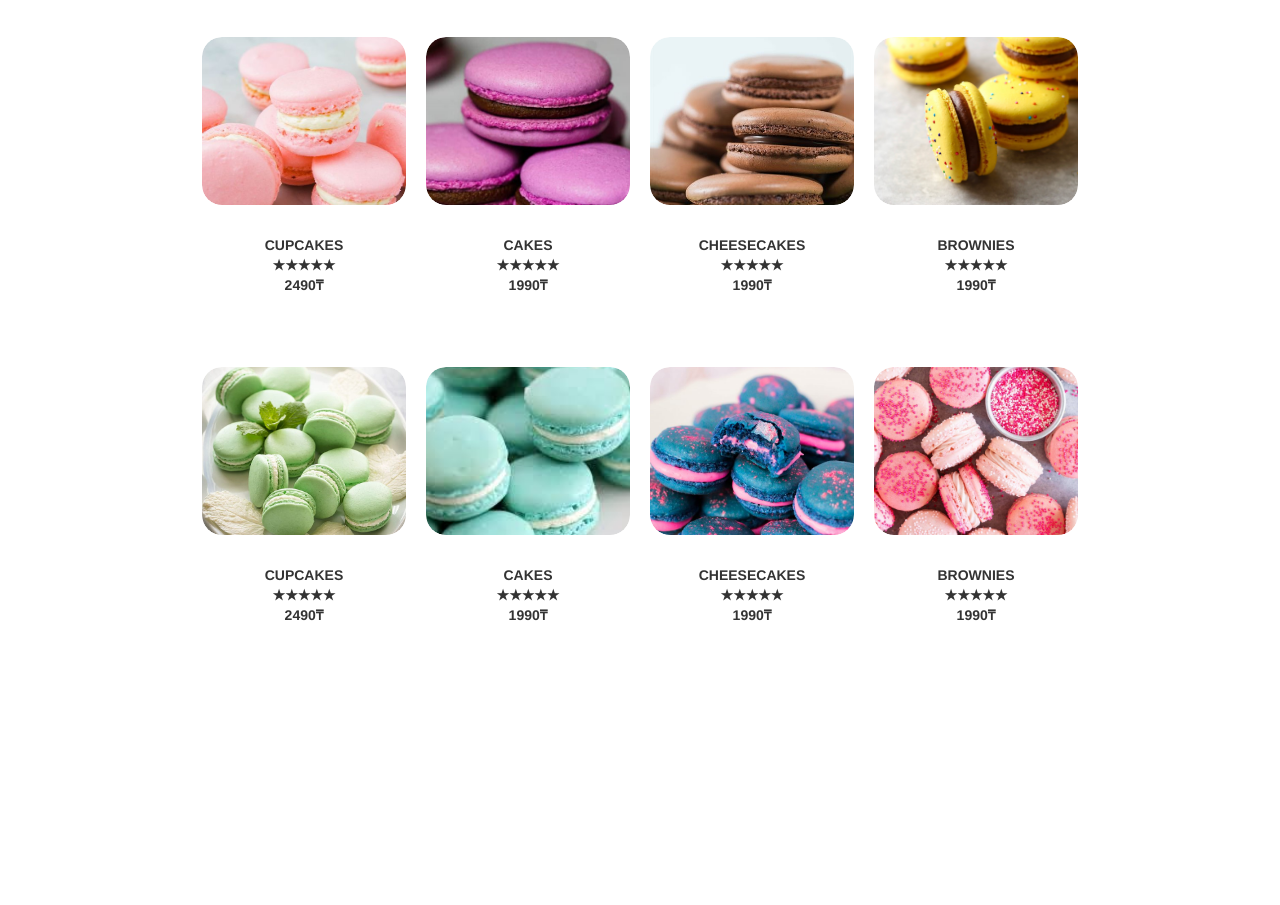
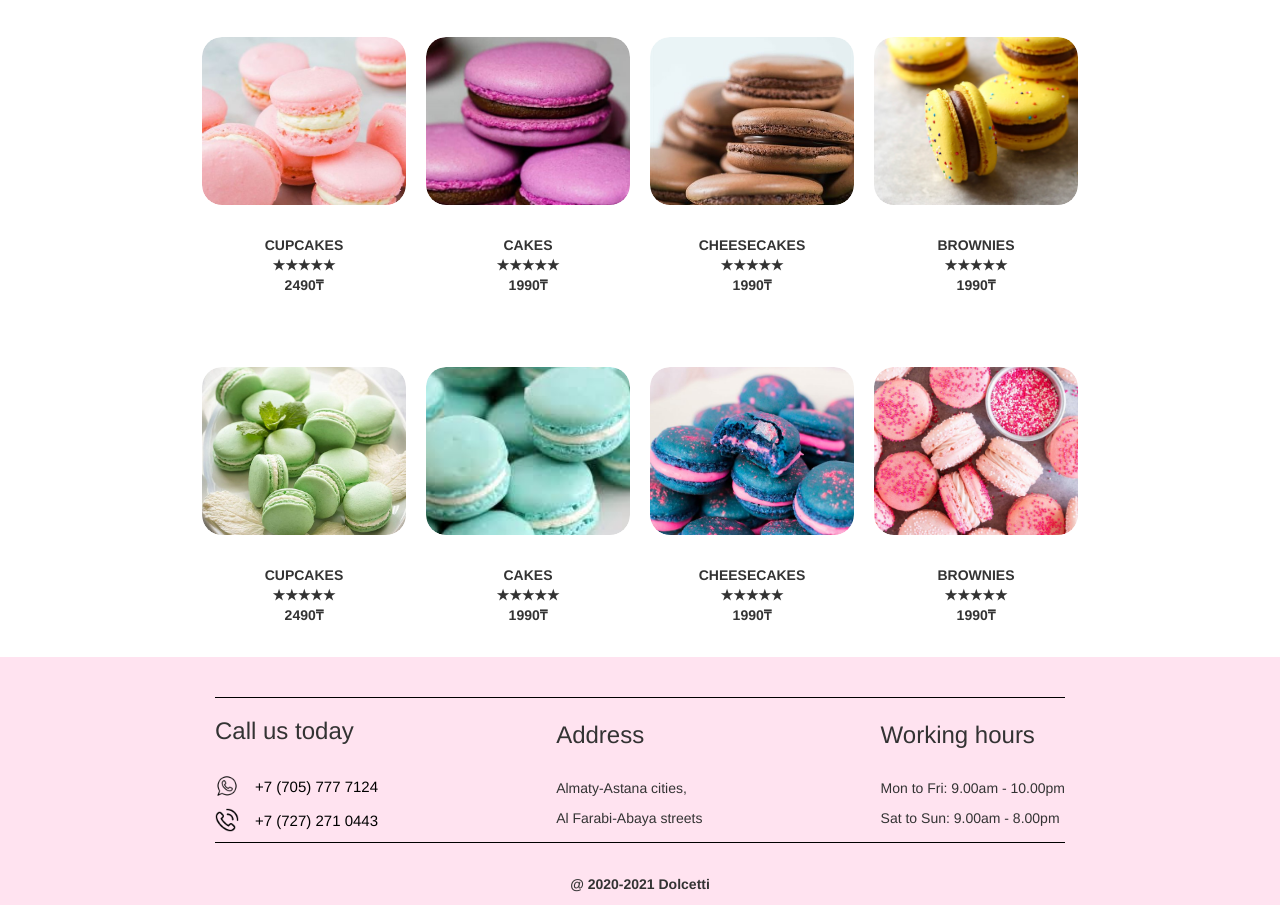
Before and after one commit to uldanadan/macarons.github.io, a plain HTML site: page macarons.html in a window 1280 px wide. Shown: the part 113-1018 px from the top of the page. Before the commit the page ends 800 px from the top, so only its background shows below. Drawn offline with nearby package versions, Linux system fonts and the light colour scheme.

Commit message:
Update macarons.html

```diff
--- a/macarons.html
+++ b/macarons.html
@@ -194,6 +194,56 @@
     </div>
 </section>
 
+<footer id="footer">
+    <div class="container">
+        <p class="tochka_">.</p>
+        <div class="footer">
+            <div class="footer-wrap">
+                    <div class="footer-wrap-item">
+                        <h3>Call us today</h3><br>
+                        <div class="contacts-block__detail-item">
+                            <img src="./images/whatsapp.png" alt="" />
+                            <a href="https://wa.me/+77057777124">
+                                <p>+7 (705) 777 7124</p>
+                            </a>
+                        </div>
+                        <div class="contacts-block__detail-item">
+                            <img src="./images/phone.png" alt="" />
+                            <a href="tel:>+77007778016">
+                                <p>+7 (727) 271 0443</p>
+                            </a>
+                        </div>
+                    </div>
+                <div class="footer-wrap-item">
+                    <h3>Address</h3><br>
+                    <div class="contacts-block__detail-item">
+                    <p>Almaty-Astana cities,</p>
+                    </div>
+                    <div class="contacts-block__detail-item">
+                    <p>Al Farabi-Abaya streets</p>
+                    </div>
+                </div>
+                <div class="footer-wrap-item">
+                    <h3>Working hours</h3><br>
+                    <div class="contacts-block__detail-item">
+                    <p>Mon to Fri: 9.00am - 10.00pm</p>
+                    </div>
+                    <div class="contacts-block__detail-item">
+                        <p>Sat to Sun: 9.00am - 8.00pm</p>
+                    </div>
+                </div>
+            </div>
+            <p class="tochka">.</p>
+
+            </div>
+        <center>
+            <span class="credit">@ 2020-2021 Dolcetti <a href="#" > </a></span>
+        </center>
+        </div>
+    </div>
+
+</footer>
+
 <script>
     const menu = document.querySelector('.h-menu')
     const nav = document.querySelector('.nav')
```
